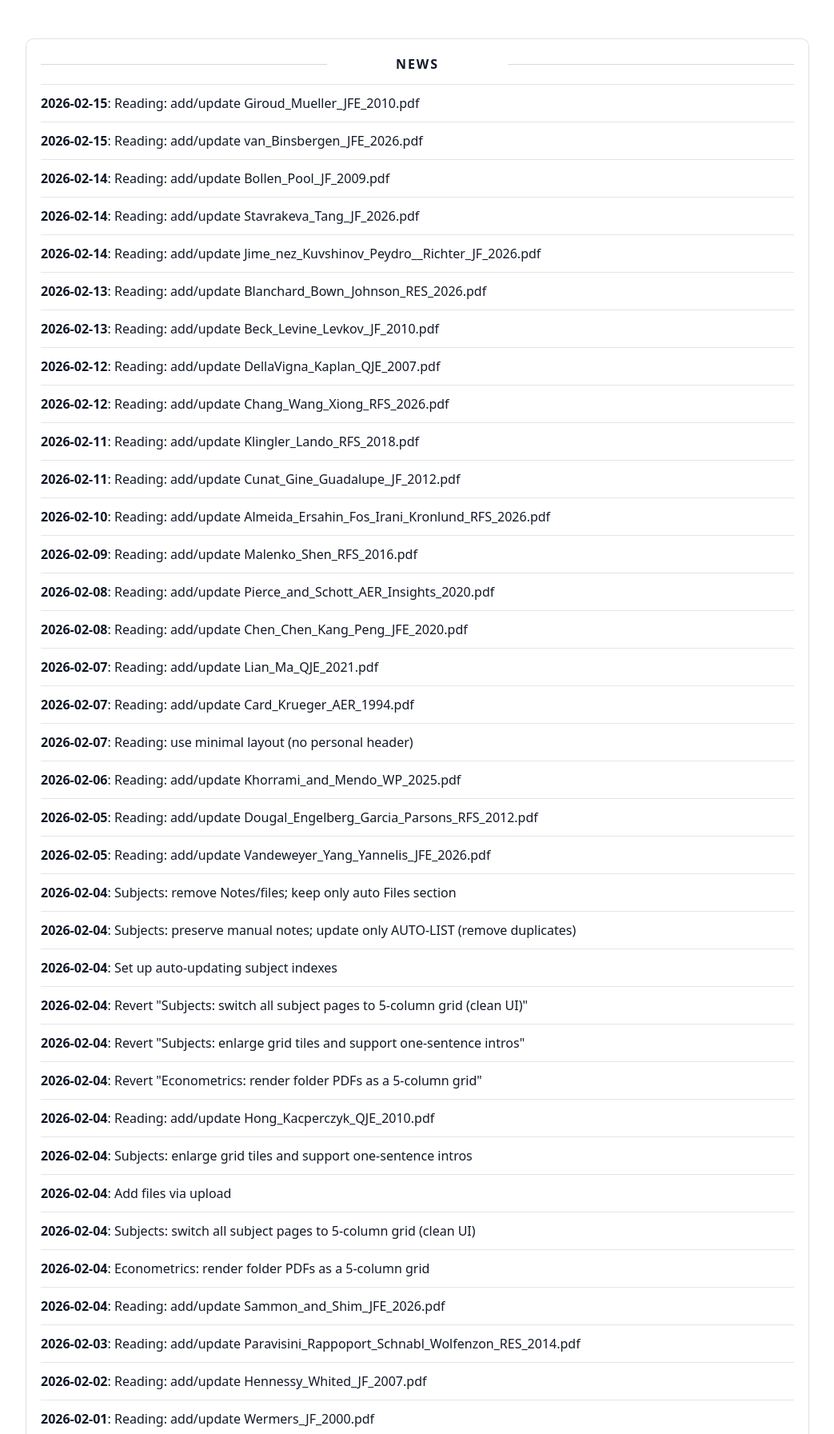
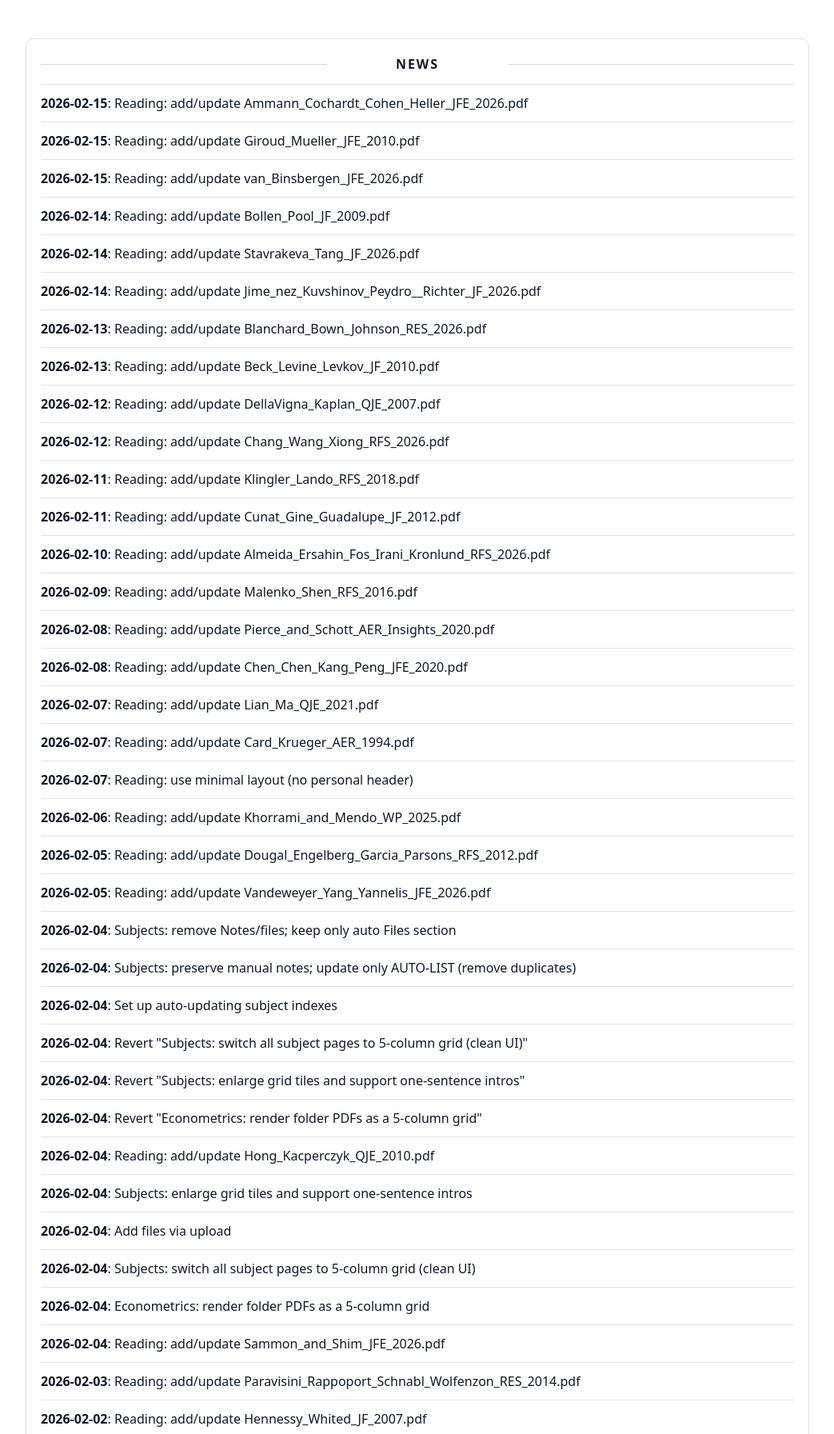
Before and after one commit to yaxinzn/study-archive, a Jekyll site: the page built from updates/index.md, in a window 1280 px wide, cut to the strip 476-2269 px from the top of the page. Shown: the whole strip at 80% size, without its empty margins (118-1161 px from the left). Built offline with Jekyll 4.4.1, drawn with Linux system fonts in a browser that asks for light colours; some of the changed text lies outside the part shown.

Commit message:
chore: update NEWS feed

```diff
--- a/_data/news.yml
+++ b/_data/news.yml
@@ -1,4 +1,7 @@
 # Auto-generated update history (sorted newest -> oldest). Do not edit manually.
+- ts: "1771154390"
+  date: "2026-02-15"
+  title: "Reading: add/update Ammann_Cochardt_Cohen_Heller_JFE_2026.pdf"
 - ts: "1771151494"
   date: "2026-02-15"
   title: "Reading: add/update Giroud_Mueller_JFE_2010.pdf"
```
